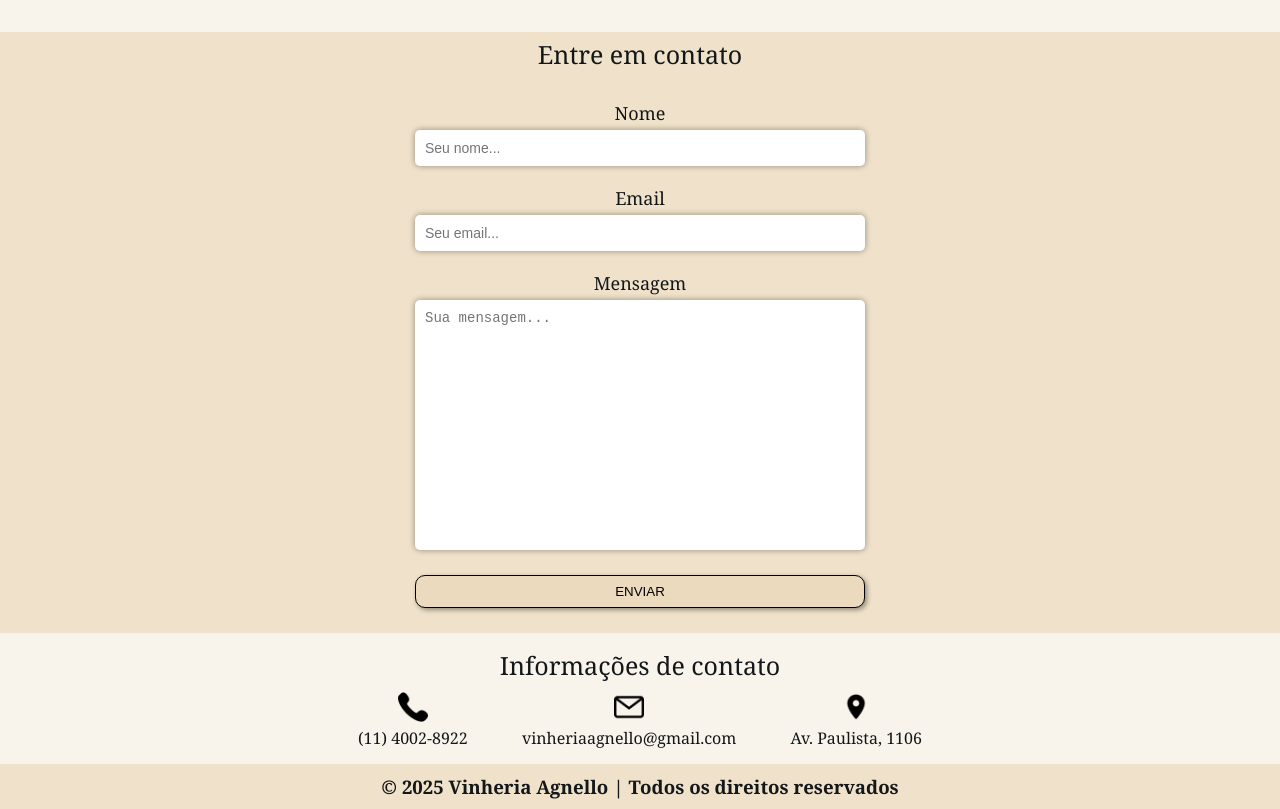
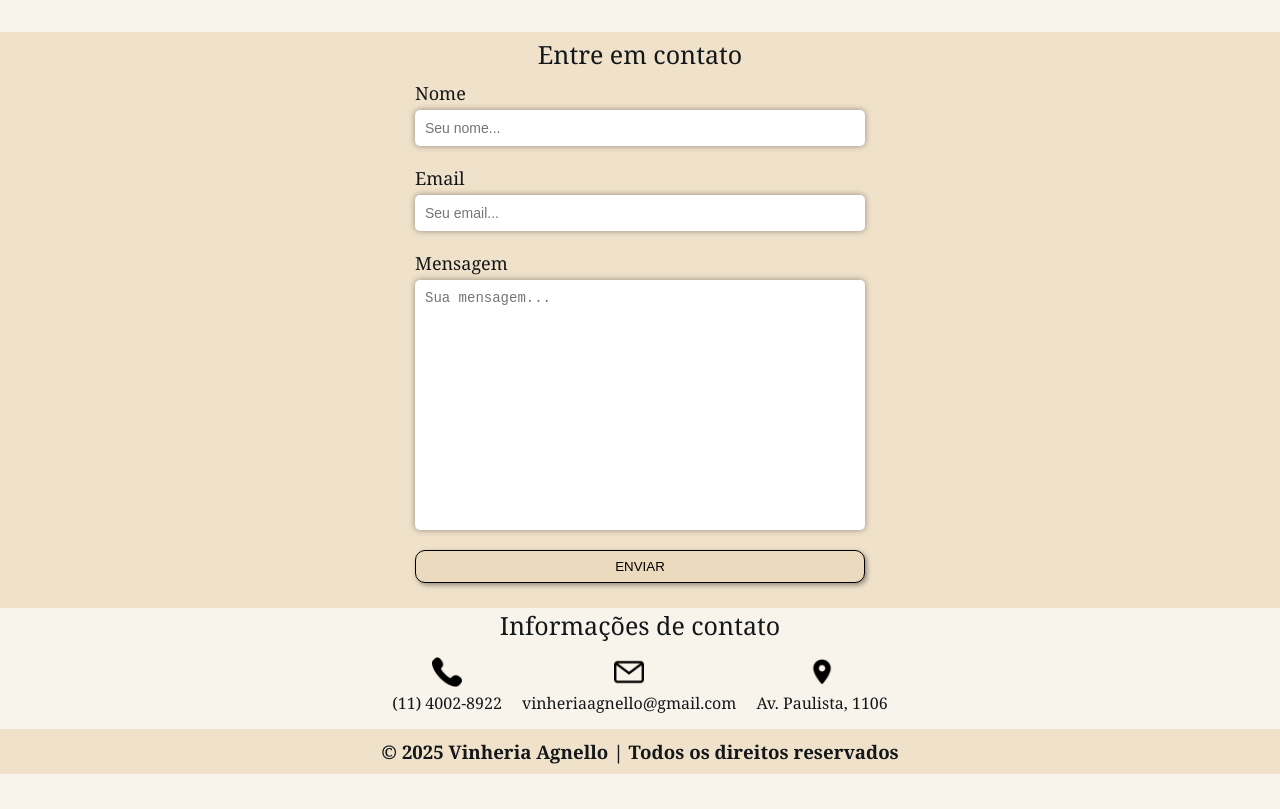
Before and after one commit to ogustavxs/cp1-frontend, a plain HTML site: page src/pages/contato.html in a window 1280 px wide. Shown: the part 162-971 px from the top of the page. After the commit the page ends 936 px from the top, so only its background shows below. Drawn offline with Linux system fonts and the light colour scheme.

Commit message:
refactor: substituir estilo de block por flexbox

```diff
--- a/src/css/contato.css
+++ b/src/css/contato.css
@@ -1,6 +1,8 @@
 main {
   margin: 15px 0;
-  text-align: center;
+  display: flex;
+  flex-direction: column;
+  align-items: center;
 }
 
 h2 {
@@ -12,16 +14,26 @@ h2 {
 #formulario {
   background-color: #F0E2CA;
   padding: 5px;
+  width: 100%;
+  display: flex;
+  flex-direction: column;
+  align-items: center;
+}
+
+#formulario form {
+  display: flex;
+  flex-direction: column;
+  gap: 20px;
 }
 
 #formulario form .form-group {
-  margin: 20px;
+  display: flex;
+  flex-direction: column;
+  gap: 5px;
 }
 
 #formulario form .form-group label {
-  display: block;
   font-size: 18px;
-  padding-bottom: 5px;
 }
 
 #formulario form .form-group input,
@@ -33,12 +45,12 @@ h2 {
   font-size: 14px;
   outline: none;
   padding: 10px;
-  resize: none;
   width: 450px;
 }
 
 #formulario form .form-group textarea {
   height: 250px;
+  resize: none;
 }
 
 #formulario form button {
@@ -50,15 +62,29 @@ h2 {
   padding: 8px;
   text-transform: uppercase;
   width: 450px;
+  cursor: pointer;
 }
 
 #contato {
-  margin: 15px;
+  display: flex;
+  flex-direction: column;
+  align-items: center;
+  gap: 5px;
 }
 
-#contato .contato-box {
-  display: inline-block;
-  margin: 0 25px;
+#contato .contatos{
+  display: flex;
+  align-items: center;
+  justify-content: space-evenly;
+  flex-wrap: wrap;
+  gap: 20px;
+}
+
+#contato .contatos .contato-box {
+  display: flex;
+  flex-direction: column;
+  align-items: center;
+  gap: 5px;
 }
 
 #contato .contato-box img {
```
Also changed, not shown: src/css/efeitos.css (added).
